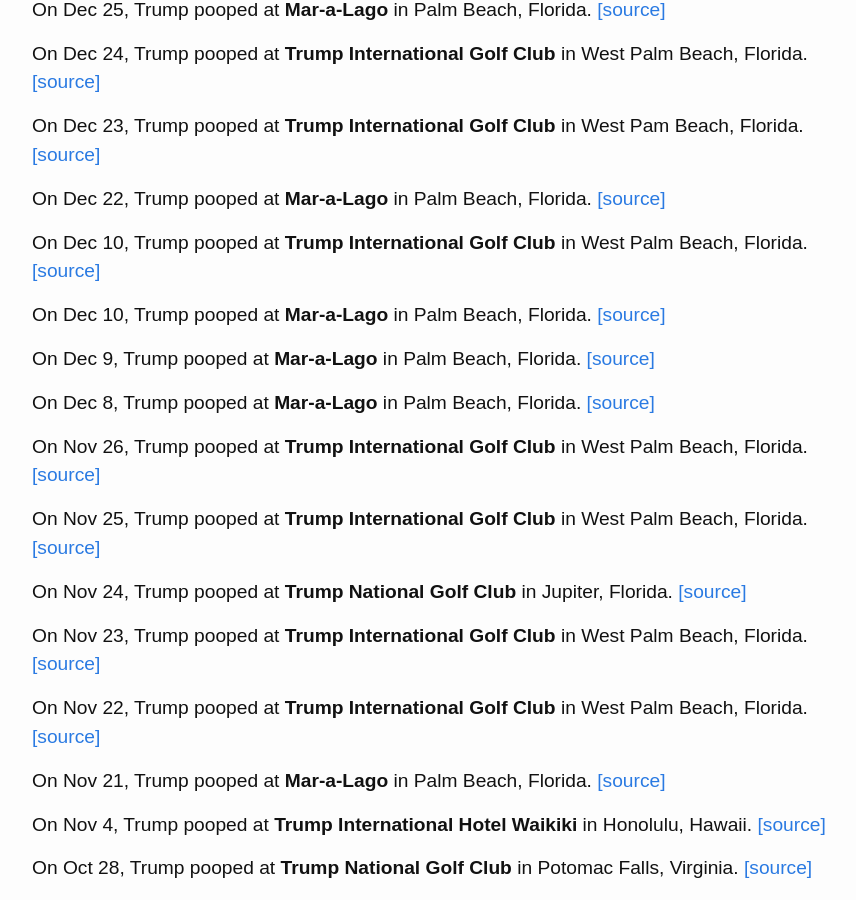
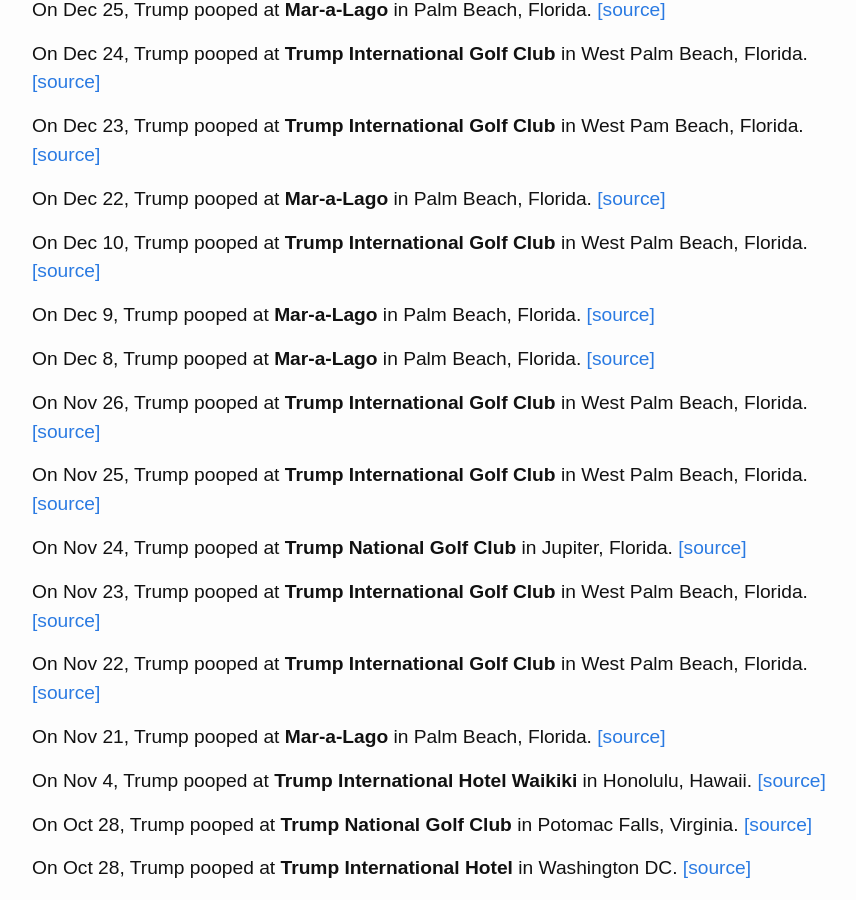
Before and after one commit to dansinker/trumppoopwatch.org, a Jekyll site: the page built from pooparchive.md, in a window 1280 px wide and 900 px high, scrolled down 2730 px. Shown: the whole window, without its empty margins (192-1048 px from the left). Built offline with Jekyll 4.4.1, drawn with Linux system fonts in a browser that asks for light colours; nearby versions of some CDN libraries.

Commit message:
removed one duplicate date, seems that shared days should only count if there is significant movement involved, i.e. golf in VA in the day DC hotel at night

```diff
--- a/_data/trumps.yml
+++ b/_data/trumps.yml
@@ -167,10 +167,6 @@ poops:
   city: West Palm Beach, Florida
   date: 2017-12-10
   link: https://twitter.com/kylegriffin1/status/939872547960705024
-- location: Mar-a-Lago
-  city: Palm Beach, Florida
-  date: 2017-12-10
-  link: https://twitter.com/kylegriffin1/status/939857268065161216
 - location: Mar-a-Lago
   city: Palm Beach, Florida
   date: 2017-12-9
```
